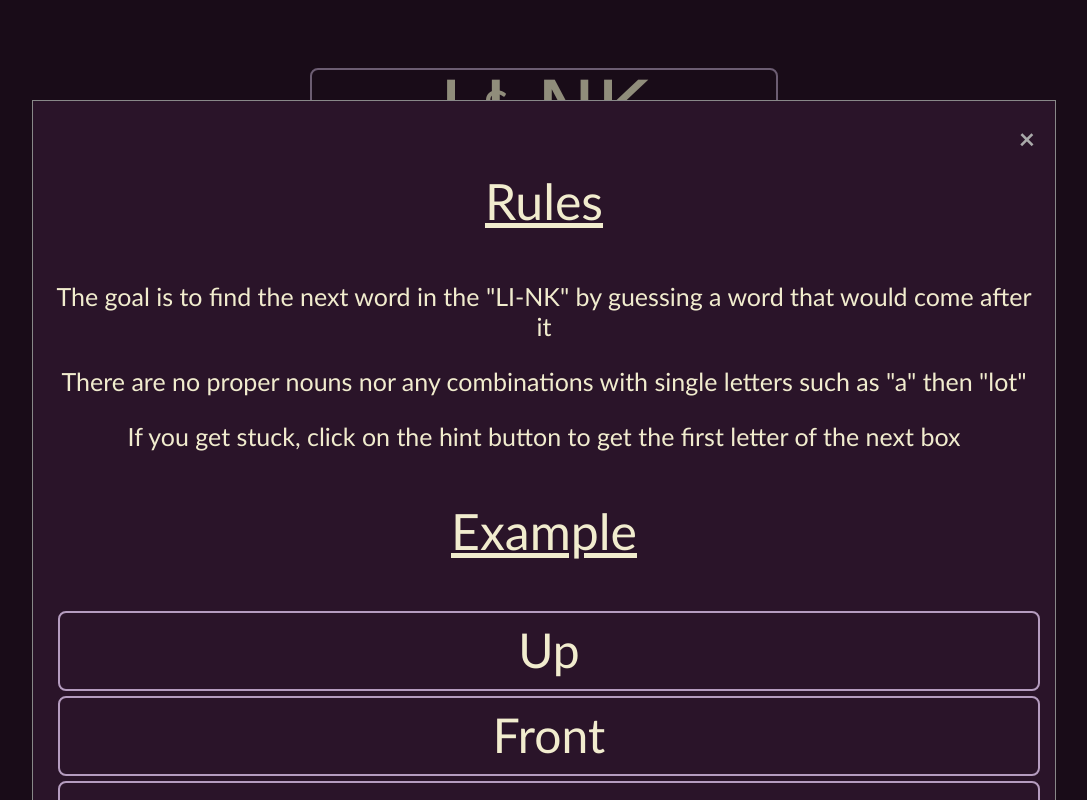
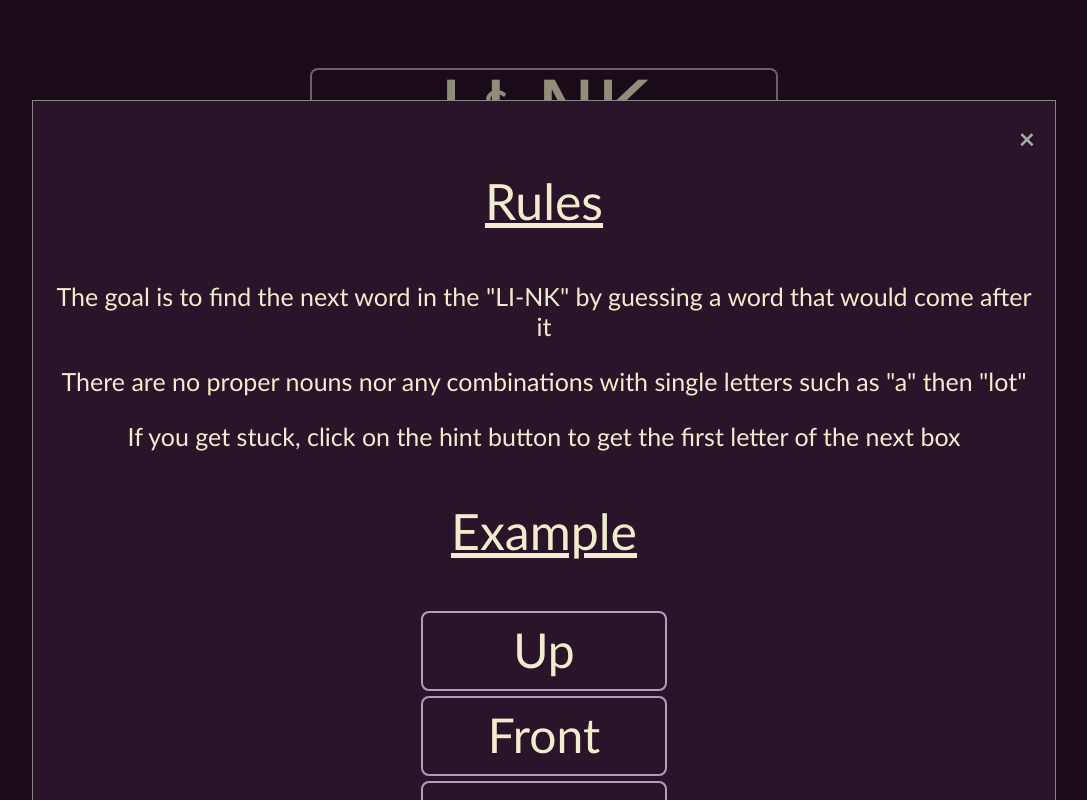
Before and after one commit to JT0pper/LI-NK, a plain HTML site: page src/index.html in a window 1280 px wide. Both pictures are taken after a click on the button "Rules". Shown: the whole page, without its empty margins (96-1183 px from the left). Drawn offline with Linux system fonts and the light colour scheme.

Commit message:
COSMETIC: Shortened .modalBoxes length
Shortened .modalBoxes length in the rules modal

```diff
--- a/src/index.html
+++ b/src/index.html
@@ -54,11 +54,13 @@
       <p class="modalText">There are no proper nouns nor any combinations with single letters such as "a" then "lot"</p>
       <p class="modalText">If you get stuck, click on the hint button to get the first letter of the next box</p>
       <p class="modalTitle">Example</p>
+      <div class="modalBoxContainer">
       <p class="modalBoxes">Up</p>
       <p class="modalBoxes">Front</p>
       <p class="modalBoxes">Porch</p>
       <p class="modalBoxes">Light</p>
       <p class="modalBoxes">Bulb</p>
+      </div>
       <p class="modalText">Good luck, have fun, and remember, LI-NK is a word game</p>
 
     </div>
--- a/src/styles.css
+++ b/src/styles.css
@@ -279,7 +279,7 @@ body, .quote-input {
   border-left: transparent;
   border-right: transparent; */
   outline: none;
-  width: 100%;
+  width: 25%;
   height: 5rem;
   margin: 5px;
   resize: none;
@@ -291,3 +291,12 @@ body, .quote-input {
   text-overflow: ellipsis;
   color:#f1ecce;
 }
+
+.modalBoxContainer {
+  margin-bottom: 50px;
+}
+
+.modalBoxContainer * {
+  margin-left: auto;
+  margin-right: auto;
+}
```
